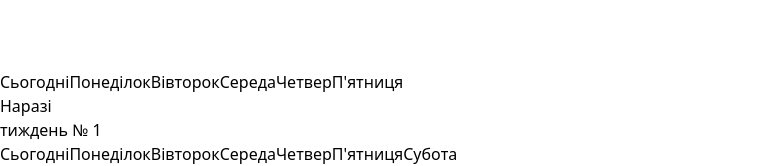
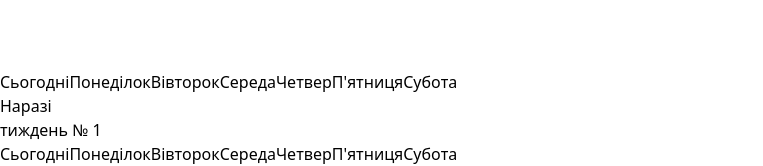
Before and after one commit to Solyaridz3/nau-daily, a React (Vite) app: page / in a window 1280 px wide. Shown: the part 736-902 px from the top of the page, without its empty margins (0-763 px from the left). Built offline with nearby package versions, Linux system fonts and the light colour scheme.

Commit message:
navbar added saturaday

```diff
--- a/src/components/Navbar.tsx
+++ b/src/components/Navbar.tsx
@@ -24,7 +24,7 @@ const Navbar = (props: INav) => {
         <ul className={`${!isMenuOpen && 'hidden'}`}>
             <DayLi active={props.active === 0} dayKey={0} onClick={props.changeDayOfTheWeek} dayName="today"
                    text="Сьогодні"/>
-            {props.daysOfTheWeekEng.slice(0, 5).map((day, index) => {
+            {props.daysOfTheWeekEng.slice(0, 6).map((day, index) => {
                 return <DayLi
                     active={props.active === index + 1}
                     onClick={props.changeDayOfTheWeek}
```
